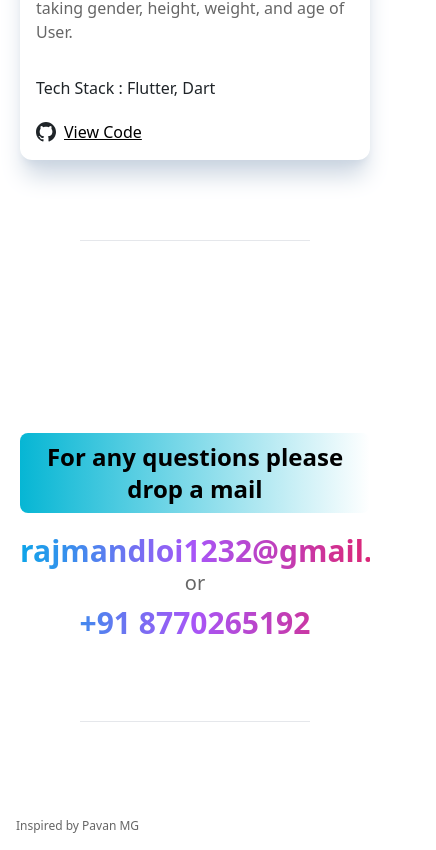
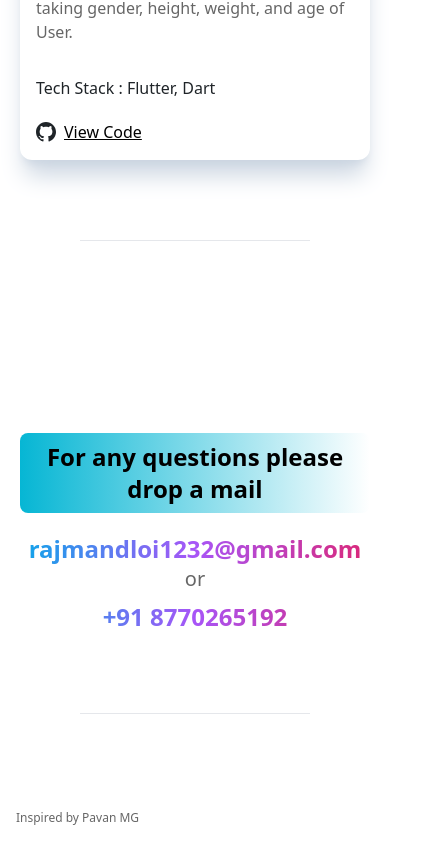
Before and after one commit to Raj-Mandloii/raj-mandloi, a React (Create React App) app: page /contact in a window 390 px wide. Shown: the part 5702-6552 px from the top of the page, 436 px wide, since content can reach past the window. Built offline with nearby package versions, Linux system fonts and the light colour scheme.

Commit message:
fixed minor design issues for mobile

```diff
--- a/src/App.js
+++ b/src/App.js
@@ -30,7 +30,7 @@ function App() {
       <Technologies />
       <hr style={{ margin: "5em" }} />
       <Projects />
-      <hr style={{ margin: "5em" }} />
+      <hr style={{ margin: "5em",marginTop:"2em" }} />
       <Contact />
       <hr style={{ margin: "5em" }} />
       <Footer />
--- a/src/Pages/Contact.js
+++ b/src/Pages/Contact.js
@@ -9,11 +9,11 @@ function Contact() {
       <h1  className="rounded-lg text-center text-2xl bg-gradient-to-r from-cyan-500 md:text-4xl xl:text-4xl xl:leading-tight font-bold p-2">
         For any questions please drop a mail
       </h1>
-      <h3 className="text-center text-3xl md:text-4xl lg:text-3xl text-gradient font-semibold md:font-bold pt-5 md:pt-10 md:pb-6">
+      <h3 className="text-center text-2xl md:text-2x1 lg:text-2xl text-gradient font-semibold md:font-bold pt-5 md:pt-10 md:pb-6 sm:text-md">
         <a href={`mailto:${email}`}>{email}</a>
       </h3>
       <span className="text-center text-content text-xl font-light block">or</span>
-      <h3 className="text-center text-3xl md:text-4xl lg:text-3xl text-gradient font-semibold md:font-bold pt-2 md:py-6">
+      <h3 className="text-center text-2xl md:text-2x1 lg:text-2xl text-gradient font-semibold md:font-bold pt-2 md:py-6 sm:text-md">
         <a href={`tel:${phone}`}>{phone}</a>
       </h3>
     </main>
```
